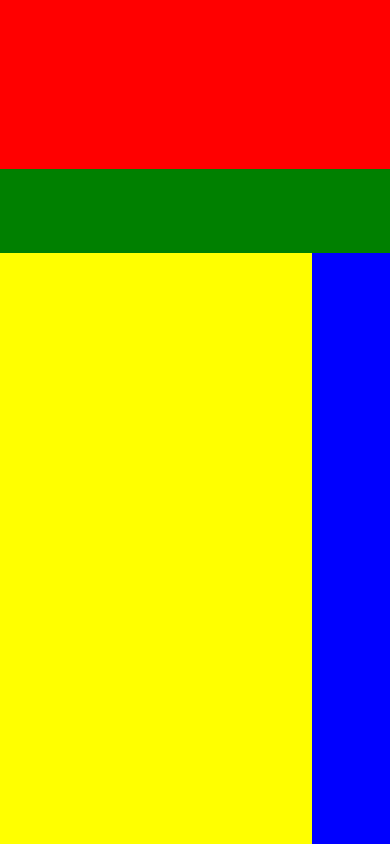
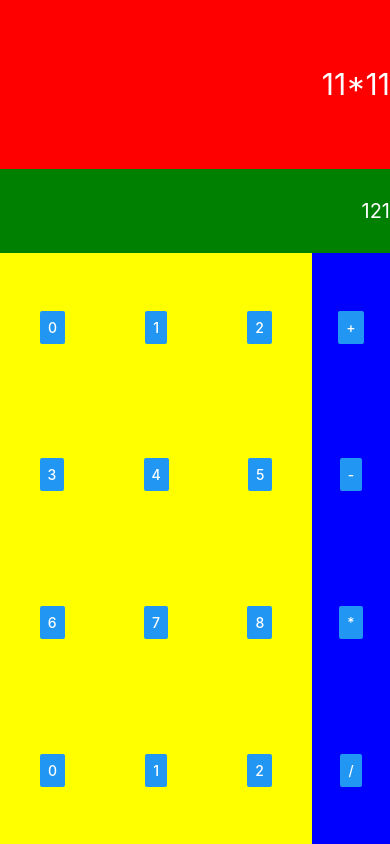
Before and after one commit to darrencavell/codedamn, a React Native app: screen / in a window 390 px wide. Built offline with nearby package versions, Linux system fonts and the light colour scheme.

Commit message:
DEV-6 calculator part2
calculator part2

```diff
--- a/App.js
+++ b/App.js
@@ -22,41 +22,92 @@
     this.state = {}
   }
   render(){
-    return(
-      <View style={styles.container}>
-        <View style={styles.result}></View>
-        <View style={styles.calculation}></View>
+    return <View style={styles.container}>
+        <View style={styles.result}>
+          <Text style={styles.resultText}>11*11</Text>
+        </View>
+        <View style={styles.calculation}>
+          <Text style={styles.calculationText}>121</Text>
+        </View>
         <View style={styles.buttons}>
-          <View style={styles.numbers}></View>
-          <View style={styles.operations}></View>
+          <View style={styles.numbers}>
+            <View style={styles.row}>
+              <Button title="0" style={styles.pad} />
+              <Button title="1" style={styles.pad}  />
+              <Button title="2" style={styles.pad}  />
+            </View>
+            <View style={styles.row}>
+              <Button title="3" />
+              <Button title="4" />
+              <Button title="5" />
+            </View>
+            <View style={styles.row}>
+              <Button title="6" />
+              <Button title="7" />
+              <Button title="8" />
+            </View>
+            <View style={styles.row}>
+              <Button title="0" />
+              <Button title="1" />
+              <Button title="2" />
+            </View>
+          </View>
+          <View style={styles.operations}>
+            <Button title="+" />
+            <Button title="-" />
+            <Button title="*" />
+            <Button title="/" />
+          </View>
         </View>
-      </View>
-    );
+      </View>;
   }
 }
 
 const styles = StyleSheet.create({
   container: {
-    flex: 1,
+    flex: 1
   },
   result: {
     flex: 2,
-    backgroundColor: 'red'
+    backgroundColor: "red",
+    justifyContent: "center",
+    alignItems: "flex-end"
   },
-  calculation:{
+  resultText: {
+    fontSize: 30,
+    color: "white"
+  },
+  calculation: {
     flex: 1,
-    backgroundColor: 'green'
+    backgroundColor: "green",
+    justifyContent: "center",
+    alignItems: "flex-end"
+  },
+  calculationText: {
+    fontSize: 20,
+    color: "white"
   },
   buttons: {
     flex: 7,
-    flexDirection: 'row'
+    flexDirection: "row"
   },
   numbers: {
     flex: 4,
-    backgroundColor: 'yellow'
+    backgroundColor: "yellow"
+  },
+  row: {
+    flex: 1,
+    flexDirection: "row",
+    justifyContent: "space-around",
+    alignItems: "center"
+  },
+  pad: {
+    flex: 1
   },
   operations: {
     flex: 1,
-    backgroundColor: 'blue'
+    backgroundColor: "blue",
+    justifyContent: "space-around",
+    alignItems: "center"
   }
 });
```
